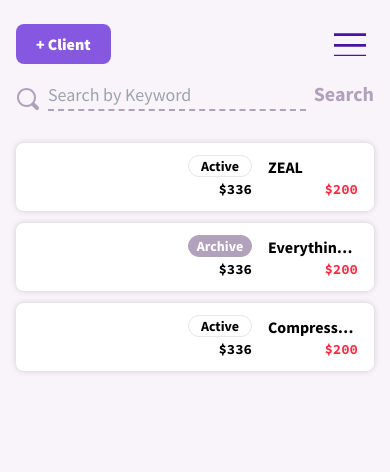
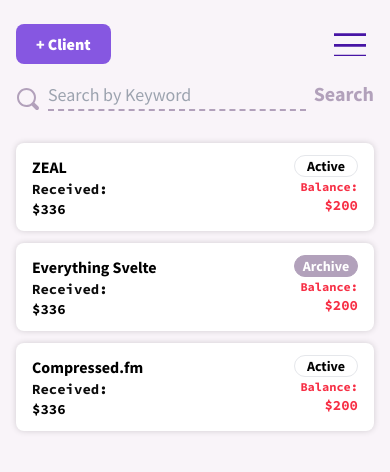
Before and after one commit to Md-Talim/thedollarholler, a SvelteKit app: page /clients in a window 390 px wide. Shown: the top 472 px of the page. Built offline with nearby package versions, Linux system fonts and the light colour scheme.

Commit message:
Fix: Adjust the client list style for mobile screens Make grid template areas for mobile and desktop screens and fixed spelling of recieve to receive

```diff
--- a/src/routes/(dashboard)/clients/ClientRow.svelte
+++ b/src/routes/(dashboard)/clients/ClientRow.svelte
@@ -7,17 +7,19 @@
   let isAdditionalOptionsShowing: boolean = false;
 </script>
 
-<div class="client-table rounded-lg bg-white py-3 shadow-tableRow lg:py-6">
-  <div><Tag className="ml-auto lg:ml-0" label={client.clientStatus} /></div>
-  <div class="truncate whitespace-nowrap text-base font-bold lg:text-xl">{client.name}</div>
-  <div class="text-right font-mono text-sm font-bold lg:text-lg">$336</div>
-  <div class="text-right font-mono text-sm font-bold text-scarlet lg:text-lg">$200</div>
-  <div class="relative hidden items-center justify-center lg:flex">
+<div class="client-table client-row rounded-lg bg-white py-3 shadow-tableRow lg:py-6">
+  <div class="status"><Tag className="ml-auto lg:ml-0" label={client.clientStatus} /></div>
+  <div class="client-name truncate whitespace-nowrap text-base font-bold lg:text-xl">
+    {client.name}
+  </div>
+  <div class="received font-mono text-sm font-bold lg:text-lg">$336</div>
+  <div class="balance text-right font-mono text-sm font-bold text-scarlet lg:text-lg">$200</div>
+  <div class="view relative hidden items-center justify-center lg:flex">
     <a href="/" class="text-pastelPurple hover:text-daisyBush">
       <View />
     </a>
   </div>
-  <div class="relative hidden items-center justify-center lg:flex">
+  <div class="three-dots relative hidden items-center justify-center lg:flex">
     <button
       class="text-pastelPurple hover:text-daisyBush"
       on:click={() => (isAdditionalOptionsShowing = !isAdditionalOptionsShowing)}
@@ -66,3 +68,42 @@
     {/if}
   </div>
 </div>
+
+<style lang="postcss">
+  .client-row {
+    grid-template-areas: 'clientName status' 'received balance';
+  }
+
+  @media (min-width: 1024px) {
+    .client-row {
+      grid-template-areas: 'status clientName received balance view three-dots';
+    }
+  }
+
+  .client-name {
+    grid-area: clientName;
+  }
+
+  .status {
+    grid-area: status;
+  }
+
+  .received {
+    @apply text-left lg:text-right;
+    grid-area: received;
+  }
+
+  .received:before {
+    @apply block opacity-95 lg:hidden;
+    content: 'Received: ';
+  }
+
+  .balance {
+    grid-area: balance;
+  }
+
+  .balance:before {
+    @apply block text-xs lg:hidden;
+    content: 'Balance: ';
+  }
+</style>
--- a/src/routes/(dashboard)/clients/ClientRowHeader.svelte
+++ b/src/routes/(dashboard)/clients/ClientRowHeader.svelte
@@ -5,7 +5,7 @@
 <div class={`client-table hidden lg:grid ${className}`}>
   <h3>Status</h3>
   <h3>Client</h3>
-  <h3 class="text-right">Recieved</h3>
+  <h3 class="text-right">Received</h3>
   <h3 class="text-right">Balance</h3>
   <div />
   <div />
```
